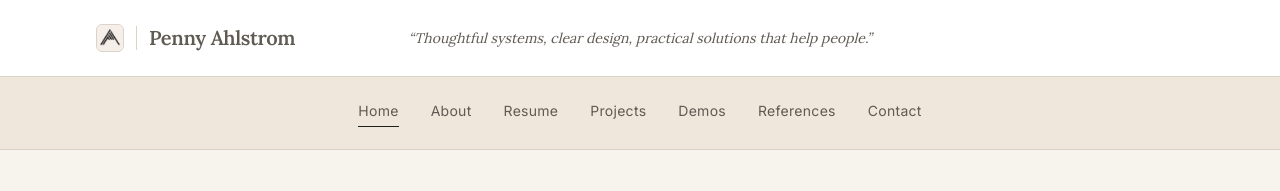
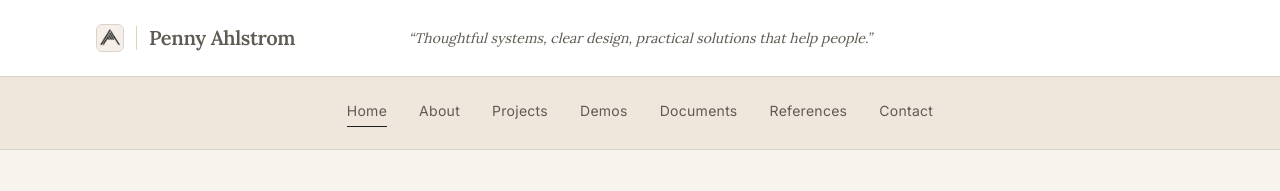
Before and after one commit to PennyAhlstrom/my-portfolio, a Next.js app: page / in a window 1280 px wide. Shown: the top 191 px of the page. Built offline with nearby package versions, Linux system fonts and the light colour scheme.

Commit message:
rename resume link to documents

```diff
--- a/components/layout/Navbar.tsx
+++ b/components/layout/Navbar.tsx
@@ -10,9 +10,9 @@ import AppLink from "@/components/ui/AppLink";
 const navLinks = [
   { href: "/", label: "Home" },
   { href: "/about", label: "About" },
-  { href: "/resume", label: "Resume" },
   { href: "/projects", label: "Projects" },
   { href: "/demos", label: "Demos" },
+  { href: "/documents", label: "Documents" },
   { href: "/references", label: "References" },
   { href: "/contact", label: "Contact" },
 ];
```
